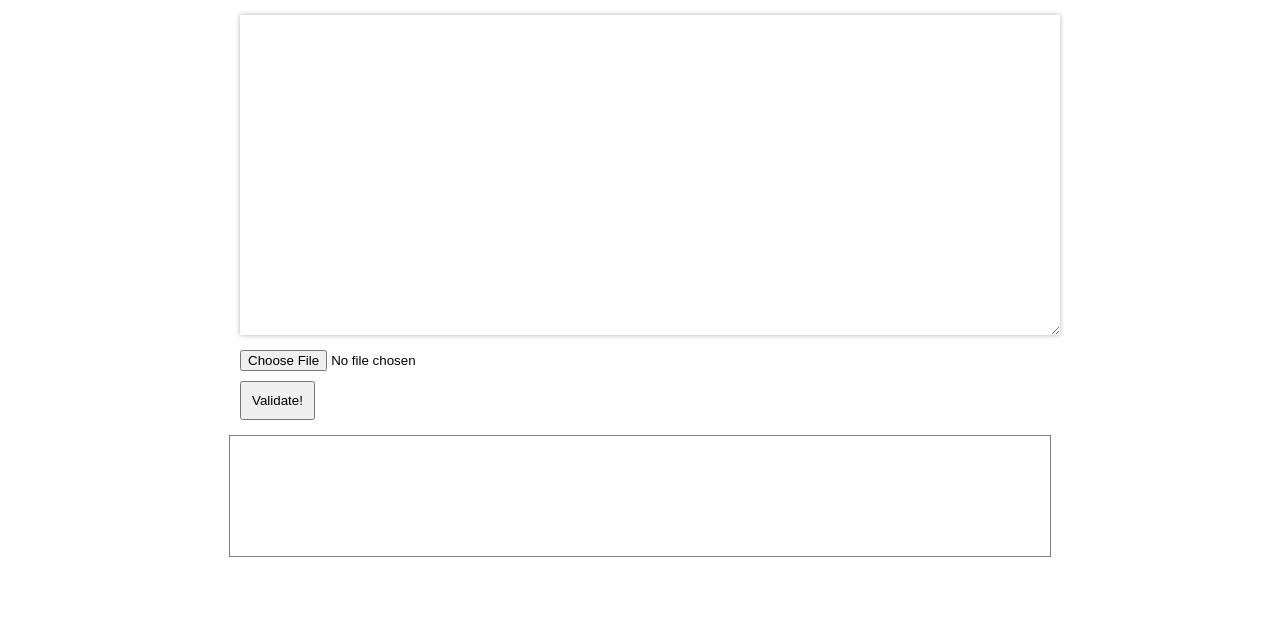
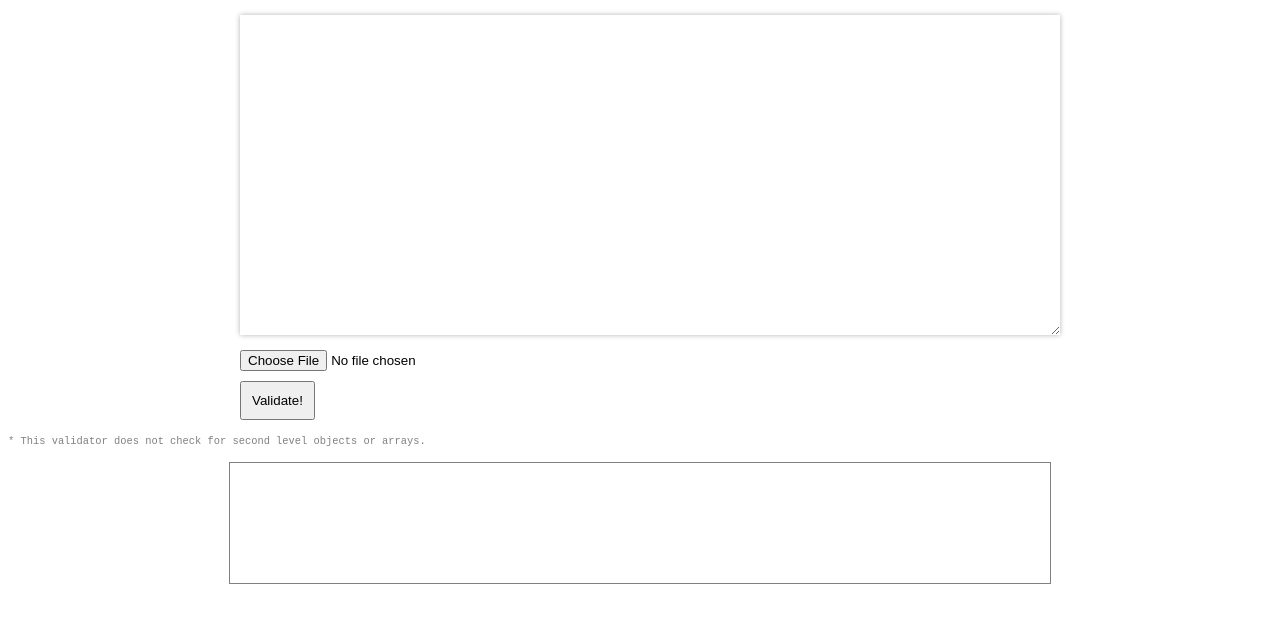
Before and after one commit to rafuka/JSONValidator, a plain HTML site: page index.html in a window 1280 px wide. Drawn offline with Linux system fonts and the light colour scheme.

Commit message:
all working ok. added message on top of results box

```diff
--- a/index.html
+++ b/index.html
@@ -12,6 +12,7 @@
 			<input type="file" name="file" accept=".json" id="upload-btn">
 			<button id="validate-btn">Validate!</button>
 		</div>
+		<p style="font-family:monospace;font-size:.8em;color:gray;">* This validator does not check for second level objects or arrays.</p>
 		<div id="result">
 
 		</div>
```
